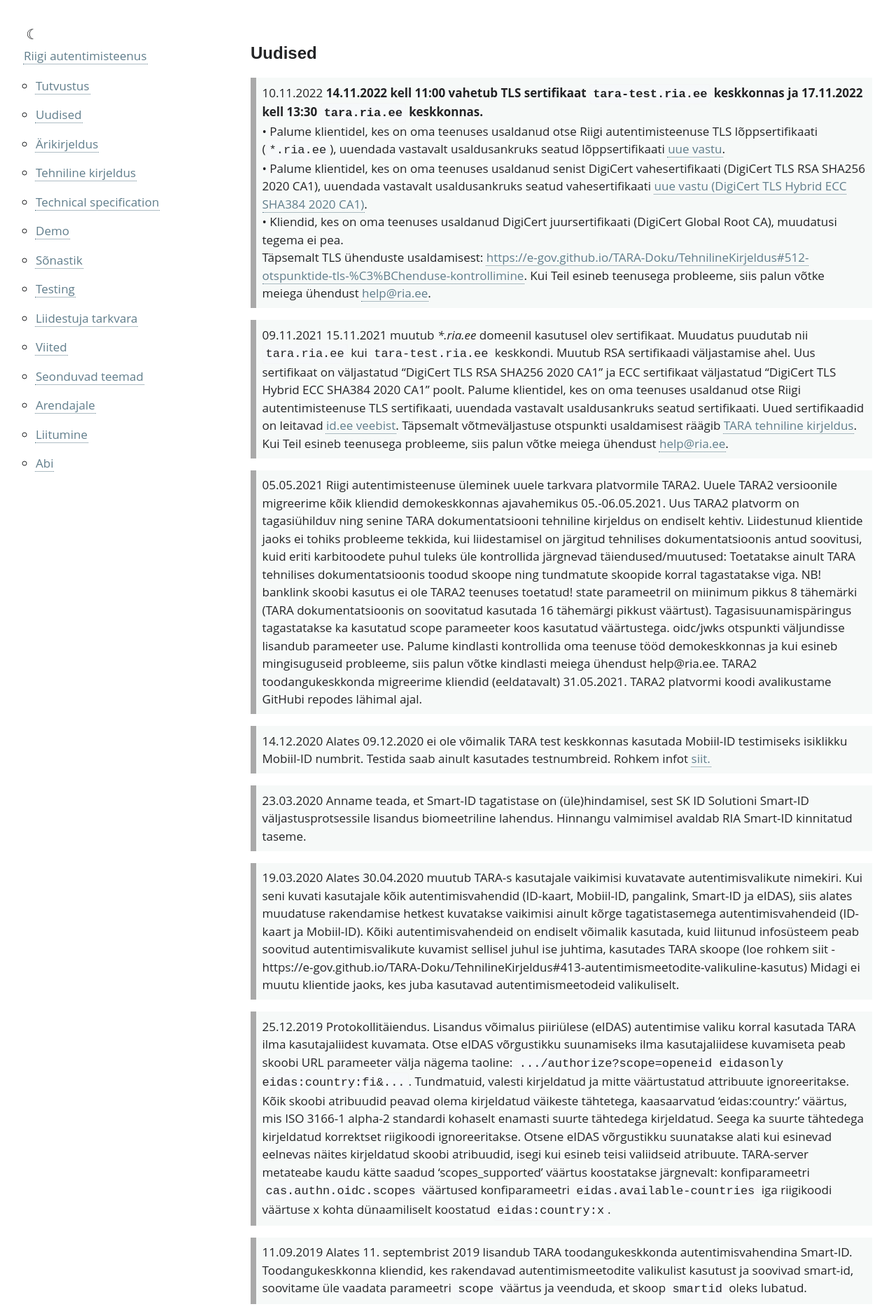
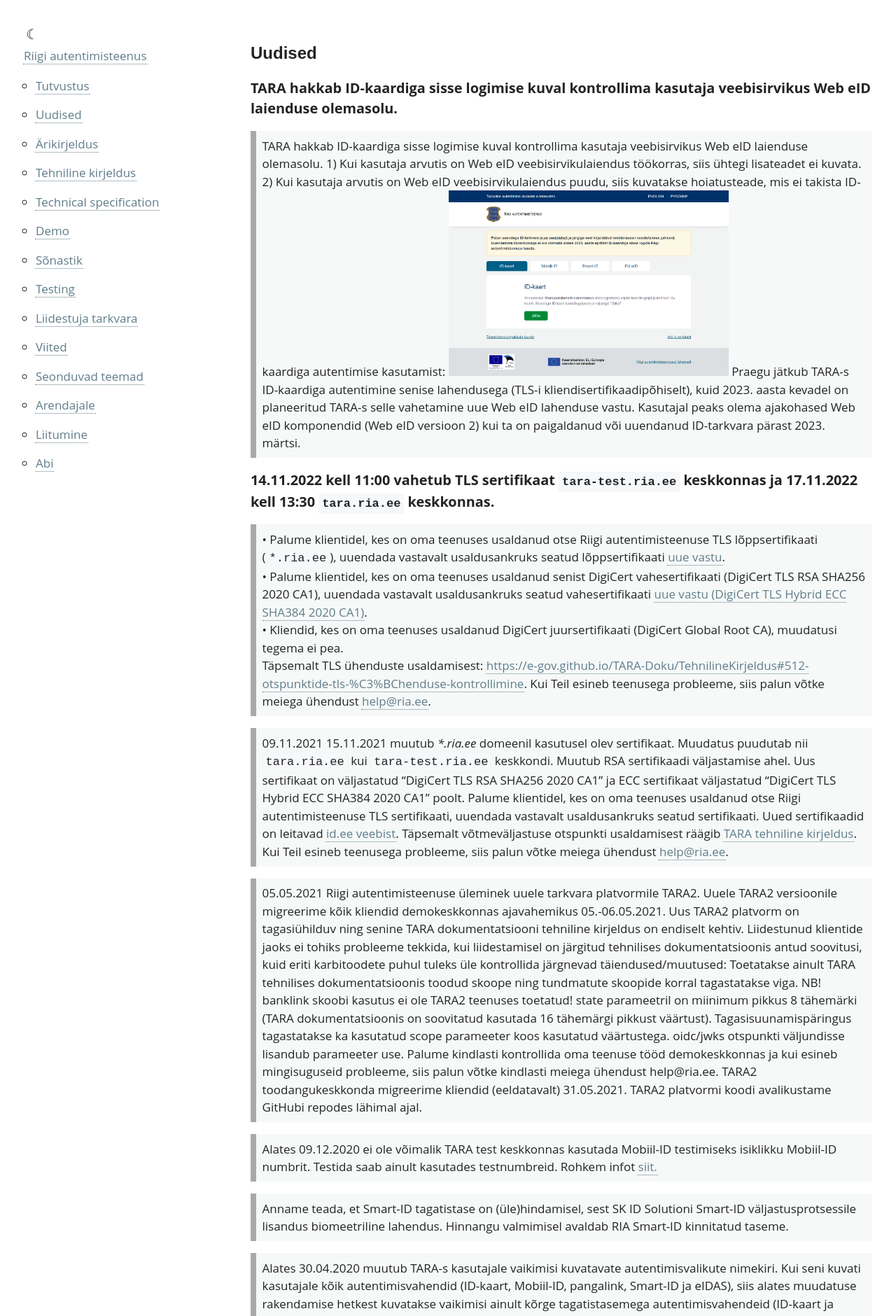
Before and after one commit to e-gov/TARA-Doku, a Jekyll site: the page built from Uudised.md, in a window 1280 px wide. Shown: the top 1880 px of the page at 70% size. Built offline with Jekyll 4.4.1, drawn with Linux system fonts in a browser that asks for light colours; our own code applies the rules of GitHub Pages for plain Markdown files; some of the changed text lies outside the part shown.

Commit message:
Update Uudised.md

```diff
--- a/Uudised.md
+++ b/Uudised.md
@@ -4,8 +4,17 @@ permalink: Uudised
 
 # Uudised
 
-10.11.2022
-**14.11.2022 kell 11:00 vahetub TLS sertifikaat `tara-test.ria.ee` keskkonnas ja 17.11.2022 kell 13:30 `tara.ria.ee` keskkonnas.**<br/>
+## TARA hakkab ID-kaardiga sisse logimise kuval kontrollima kasutaja veebisirvikus Web eID laienduse olemasolu.
+
+TARA hakkab ID-kaardiga sisse logimise kuval kontrollima kasutaja veebisirvikus Web eID laienduse olemasolu.
+1) Kui kasutaja arvutis on Web eID veebisirvikulaiendus töökorras, siis ühtegi lisateadet ei kuvata.
+2) Kui kasutaja arvutis on Web eID veebisirvikulaiendus puudu, siis kuvatakse hoiatusteade, mis ei takista ID-kaardiga autentimise kasutamist:
+<img src='img/TARA_Web-eID.png' style='width:400px'>
+Praegu jätkub TARA-s ID-kaardiga autentimine senise lahendusega (TLS-i kliendisertifikaadipõhiselt), kuid 2023. aasta kevadel on planeeritud TARA-s selle vahetamine uue Web eID lahenduse vastu.
+Kasutajal peaks olema ajakohased Web eID komponendid (Web eID versioon 2) kui ta on paigaldanud või uuendanud ID-tarkvara pärast 2023. märtsi.
+{: .note}
+
+## **14.11.2022 kell 11:00 vahetub TLS sertifikaat `tara-test.ria.ee` keskkonnas ja 17.11.2022 kell 13:30 `tara.ria.ee` keskkonnas.**<br/>
 • Palume klientidel, kes on oma teenuses usaldanud otse Riigi autentimisteenuse TLS lõppsertifikaati (`*.ria.ee`), uuendada vastavalt usaldusankruks seatud lõppsertifikaati [uue vastu](https://github.com/e-gov/TARA-Doku/blob/master/certificates/star_ria_ee_valid_until_2023-11-22.crt).<br/>
 • Palume klientidel, kes on oma teenuses usaldanud senist DigiCert vahesertifikaati (DigiCert TLS RSA SHA256 2020 CA1), uuendada vastavalt usaldusankruks seatud vahesertifikaati [uue vastu (DigiCert TLS Hybrid ECC SHA384 2020 CA1)](https://cacerts.digicert.com/DigiCertTLSHybridECCSHA3842020CA1-1.crt.pem).<br/>
 • Kliendid, kes on oma teenuses usaldanud DigiCert juursertifikaati (DigiCert Global Root CA), muudatusi tegema ei pea.<br/>
@@ -31,18 +40,18 @@ Palume kindlasti kontrollida oma teenuse tööd demokeskkonnas ja kui esineb min
 TARA2 toodangukeskkonda migreerime kliendid (eeldatavalt) 31.05.2021. TARA2 platvormi koodi avalikustame GitHubi repodes lähimal ajal.
 {: .note}
 
-14.12.2020 Alates 09.12.2020 ei ole võimalik TARA test keskkonnas kasutada Mobiil-ID testimiseks isiklikku Mobiil-ID numbrit. Testida saab ainult kasutades testnumbreid. Rohkem infot [siit.](https://www.skidsolutions.eu/uudised/mobiil-id-demo-keskkond-ei-ole-tehnilistel-pohjustel-kattesaadav/)
+Alates 09.12.2020 ei ole võimalik TARA test keskkonnas kasutada Mobiil-ID testimiseks isiklikku Mobiil-ID numbrit. Testida saab ainult kasutades testnumbreid. Rohkem infot [siit.](https://www.skidsolutions.eu/uudised/mobiil-id-demo-keskkond-ei-ole-tehnilistel-pohjustel-kattesaadav/)
 {: .note}
 
-23.03.2020 Anname teada, et Smart-ID tagatistase on (üle)hindamisel, sest SK ID Solutioni Smart-ID väljastusprotsessile lisandus biomeetriline lahendus. Hinnangu valmimisel avaldab RIA Smart-ID kinnitatud taseme.
+Anname teada, et Smart-ID tagatistase on (üle)hindamisel, sest SK ID Solutioni Smart-ID väljastusprotsessile lisandus biomeetriline lahendus. Hinnangu valmimisel avaldab RIA Smart-ID kinnitatud taseme.
 {: .note}
 
-19.03.2020 Alates 30.04.2020 muutub TARA-s kasutajale vaikimisi kuvatavate autentimisvalikute nimekiri. Kui seni kuvati kasutajale kõik autentimisvahendid (ID-kaart, Mobiil-ID, pangalink, Smart-ID ja eIDAS), siis alates muudatuse rakendamise hetkest kuvatakse vaikimisi ainult kõrge tagatistasemega autentimisvahendeid (ID-kaart ja Mobiil-ID).
+Alates 30.04.2020 muutub TARA-s kasutajale vaikimisi kuvatavate autentimisvalikute nimekiri. Kui seni kuvati kasutajale kõik autentimisvahendid (ID-kaart, Mobiil-ID, pangalink, Smart-ID ja eIDAS), siis alates muudatuse rakendamise hetkest kuvatakse vaikimisi ainult kõrge tagatistasemega autentimisvahendeid (ID-kaart ja Mobiil-ID).
 Kõiki autentimisvahendeid on endiselt võimalik kasutada, kuid liitunud infosüsteem peab soovitud autentimisvalikute kuvamist sellisel juhul ise juhtima, kasutades TARA skoope (loe rohkem siit - https://e-gov.github.io/TARA-Doku/TehnilineKirjeldus#413-autentimismeetodite-valikuline-kasutus)
 Midagi ei muutu klientide jaoks, kes juba kasutavad autentimismeetodeid valikuliselt.
 {: .note}
 
-25.12.2019 Protokollitäiendus. Lisandus võimalus piiriülese (eIDAS) autentimise valiku korral kasutada TARA ilma kasutajaliidest kuvamata.
+Protokollitäiendus. Lisandus võimalus piiriülese (eIDAS) autentimise valiku korral kasutada TARA ilma kasutajaliidest kuvamata.
 Otse eIDAS võrgustikku suunamiseks ilma kasutajaliidese kuvamiseta peab skoobi URL parameeter välja nägema taoline:
 `.../authorize?scope=openeid eidasonly eidas:country:fi&...`.
 Tundmatuid, valesti kirjeldatud ja mitte väärtustatud attribuute ignoreeritakse. Kõik skoobi atribuudid peavad olema kirjeldatud väikeste tähtetega, kaasaarvatud 'eidas:country:' väärtus, mis ISO 3166-1 alpha-2 standardi kohaselt enamasti suurte tähtedega kirjeldatud. Seega ka suurte tähtedega kirjeldatud korrektset riigikoodi ignoreeritakse.
```
